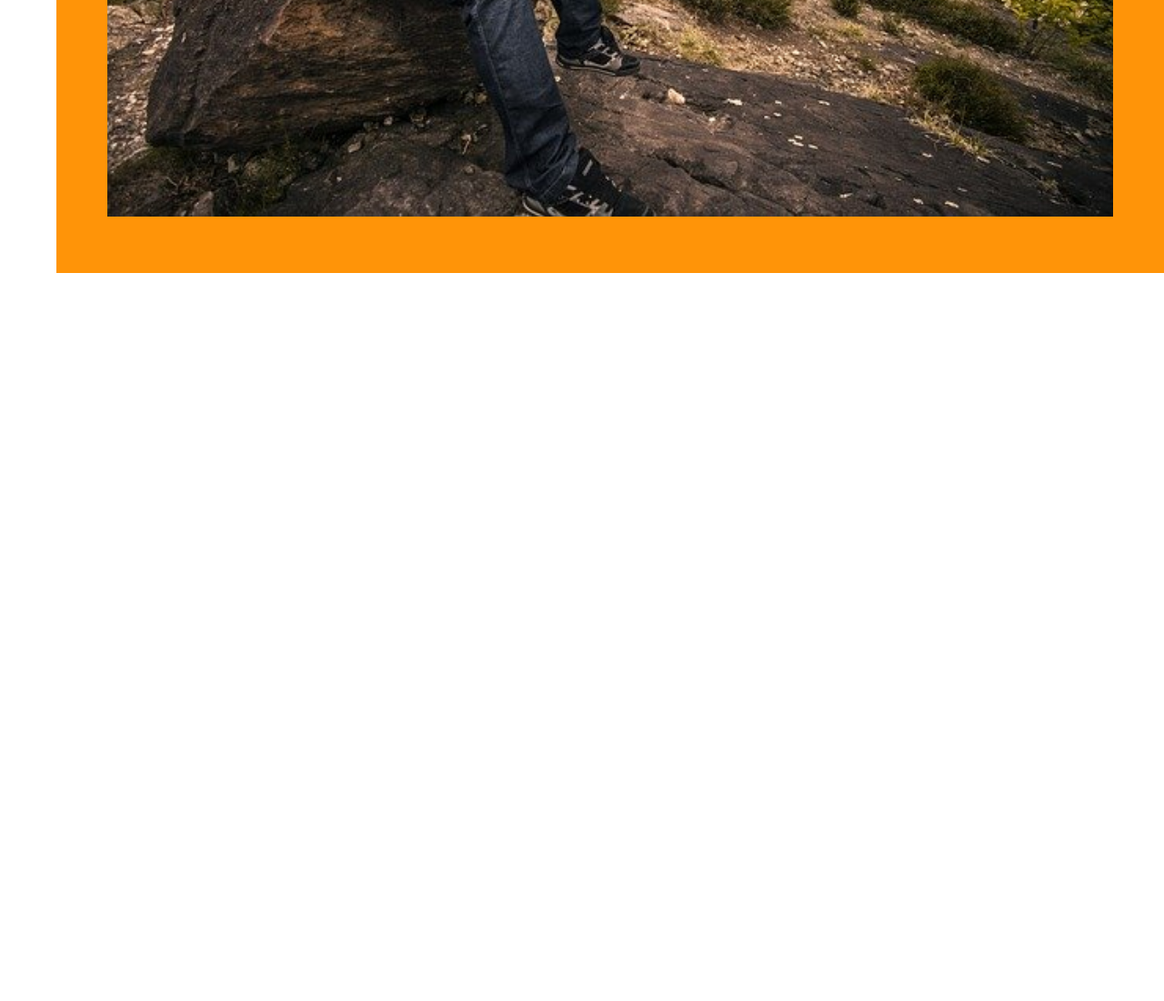
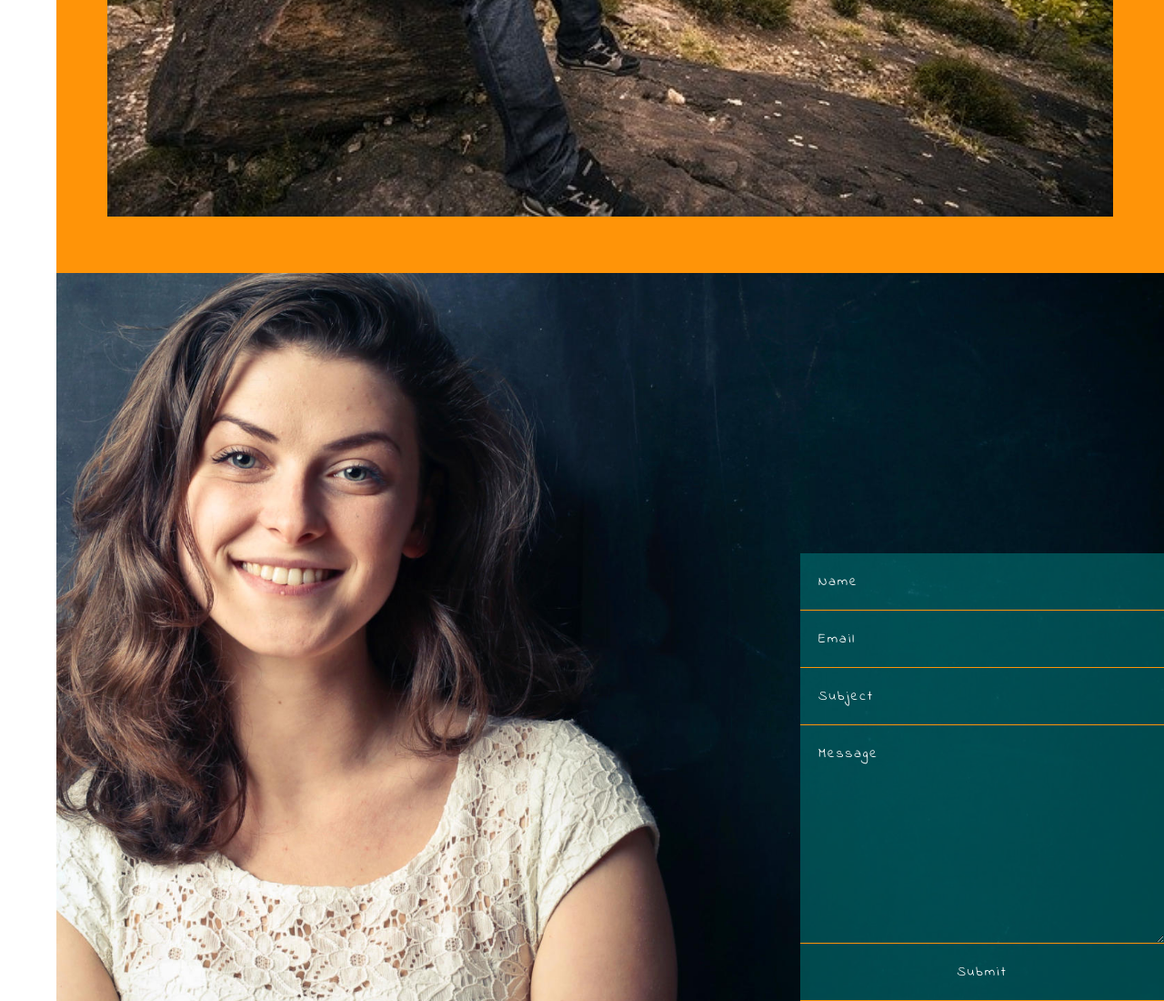
Before and after one commit to snopbear/snopbear.Portfolio.github.io, a website: page index.html in a window 1280 px wide. Shown: the part 8679-9779 px from the top of the page at 91% size. Before the commit the page ends 8979 px from the top, so only its background shows below. Drawn offline with Linux system fonts and the light colour scheme; a web font is replaced by a local one.

Commit message:
last push

```diff
--- a/index.html
+++ b/index.html
@@ -314,7 +314,11 @@
         <!-- Card 1  -->
         <div class="testimonials__card">
           <div class="testimonials__card--img">
-            <img class="testimonials__card--img__image" src="img/testimonials-1.jpg" alt="tony" />
+            <img
+              class="testimonials__card--img__image"
+              src="img/testimonials-1.jpg"
+              alt="tony"
+            />
           </div>
           <div class="testimonials__card--content">
             <h3 class="testimonials__card--content__title">Remarkable Eye</h3>
@@ -328,7 +332,11 @@
         <!-- Card 2  -->
         <div class="testimonials__card">
           <div class="testimonials__card--img">
-            <img class="testimonials__card--img__image"  src="img/testimonials-2.jpg" alt="tony" />
+            <img
+              class="testimonials__card--img__image"
+              src="img/testimonials-2.jpg"
+              alt="tony"
+            />
           </div>
           <div class="testimonials__card--content">
             <h3 class="testimonials__card--content__title">Catchy Desgins</h3>
@@ -342,7 +350,11 @@
         <!-- Card 3  -->
         <div class="testimonials__card">
           <div class="testimonials__card--img">
-            <img class="testimonials__card--img__image"  src="img/testimonials-3.jpg" alt="tony" />
+            <img
+              class="testimonials__card--img__image"
+              src="img/testimonials-3.jpg"
+              alt="tony"
+            />
           </div>
           <div class="testimonials__card--content">
             <h3 class="testimonials__card--content__title">Smoking Website</h3>
@@ -356,10 +368,16 @@
         <!-- Card 4  -->
         <div class="testimonials__card">
           <div class="testimonials__card--img">
-            <img class="testimonials__card--img__image"  src="img/testimonials-4.jpg" alt="tony" />
+            <img
+              class="testimonials__card--img__image"
+              src="img/testimonials-4.jpg"
+              alt="tony"
+            />
           </div>
           <div class="testimonials__card--content">
-            <h3 class="testimonials__card--content__title">Easy to work with</h3>
+            <h3 class="testimonials__card--content__title">
+              Easy to work with
+            </h3>
             <p class="testimonials__card--content__para">
               Lorem ipsum dolor sit amet, consectetur adipisicing elit. Omnis
               cum cumque molestiae repudiandae laborum odit quia distinctio
@@ -369,6 +387,18 @@
         </div>
       </section>
       <!--*-*-*-*-*-*-*-*-*-*-*-*-*-*-* End Skills*-*-*-*-*-*-*-*-*-*-*-*-*-*-*-->
+
+      <!--*-*-*-*-*-*-*-*-*-*-*-*-*-*-* Start Contact*-*-*-*-*-*-*-*-*-*-*-*-*-*-*-->
+      <section class="contact">
+        <form class="contact__form">
+          <input type="text" placeholder="Name" />
+          <input type="email" placeholder="Email" />
+          <input type="text" placeholder="Subject" />
+          <textarea name="message" placeholder="Message" ></textarea>
+          <input class="contact__form--submit" type="button" value="Submit" />
+        </form>
+      </section>
+      <!--*-*-*-*-*-*-*-*-*-*-*-*-*-*-* End Contact*-*-*-*-*-*-*-*-*-*-*-*-*-*-*-->
     </main>
     <!--*-*-*-*-*-*-*-*-*-*-*-*-*-*-* End Main Content*-*-*-*-*-*-*-*-*-*-*-*-*-*-*-->
     <script src="app.js"></script>
--- /dev/null
+++ b/sass/components/_contact.scss
@@ -0,0 +1,46 @@
+.contact {
+  height: 100vh;
+  background-image: url("../../img/full-bg-03.jpg");
+  background-size: cover;
+  display: flex;
+  justify-content: flex-end;
+  align-items: flex-end;
+  &__form {
+    display: flex;
+    flex-direction: column;
+    flex-basis: 40rem;
+    background-color: var(--tertiary-color-m);
+    & > input,
+    textarea {
+      color: #fff;
+      font-family: "Indie Flower", cursive;
+      font-size: 1.5rem;
+      letter-spacing: 0.2rem;
+      padding: 2rem;
+      background-color: transparent;
+      border: none;
+      border-bottom: 0.1rem solid var(--secondary-color);
+    }
+    & > input::placeholder,
+    textarea::placeholder {
+      color: #fff;
+      opacity: 1; /* Firefox */
+    }
+    & textarea {
+        height: 30vh;
+    }
+    &--submit {
+        border: none;
+        cursor: pointer;
+
+    }
+  }
+}
+
+
+
+@media screen and (max-width: 460px) {
+  .contact {
+    background-position: 5% 5%;
+  }
+}
--- a/sass/layout/_layout.scss
+++ b/sass/layout/_layout.scss
@@ -7,3 +7,5 @@
 @import "../components/service";
 @import "../components/skills";
 @import "../components/testimoniols";
+@import "../components/contact";
+@import "../layout/scroll";
--- /dev/null
+++ b/sass/layout/_scroll.scss
@@ -0,0 +1,22 @@
+/* width */
+::-webkit-scrollbar {
+  width: 5px;
+//   background-color: var(--secondary-color);
+}
+
+/* Track */
+::-webkit-scrollbar-track {
+  box-shadow: inset 0 0 5px grey;
+//   border-radius: 10px;
+}
+
+/* Handle */
+::-webkit-scrollbar-thumb {
+  background: var(--secondary-color);
+  border-radius: 5px;
+}
+
+/* Handle on hover */
+::-webkit-scrollbar-thumb:hover {
+  background: var(--primary-color);;
+}
```
Also changed, not shown: css/style.css, sass/base/_base.scss (line endings or trailing spaces).
